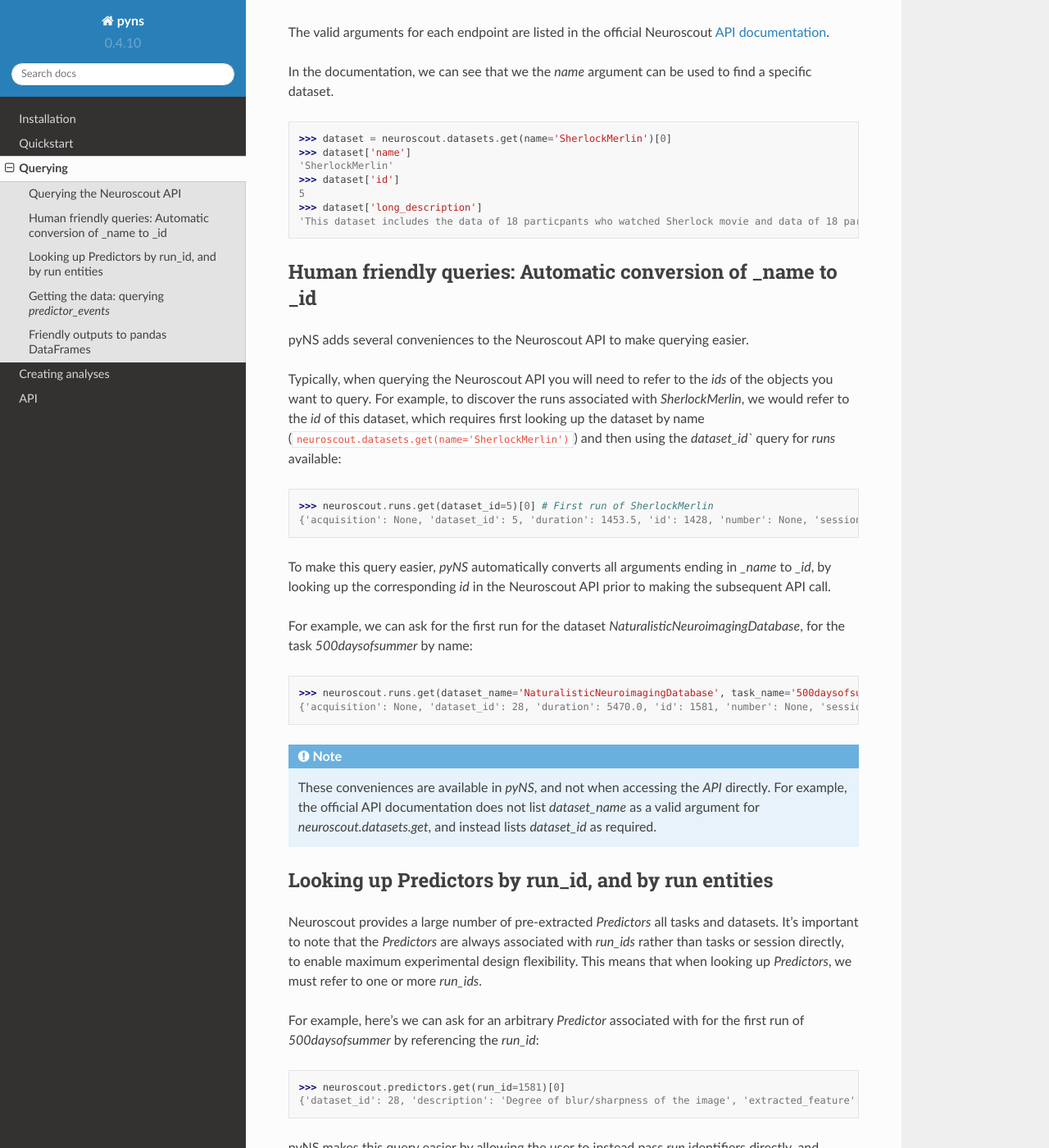
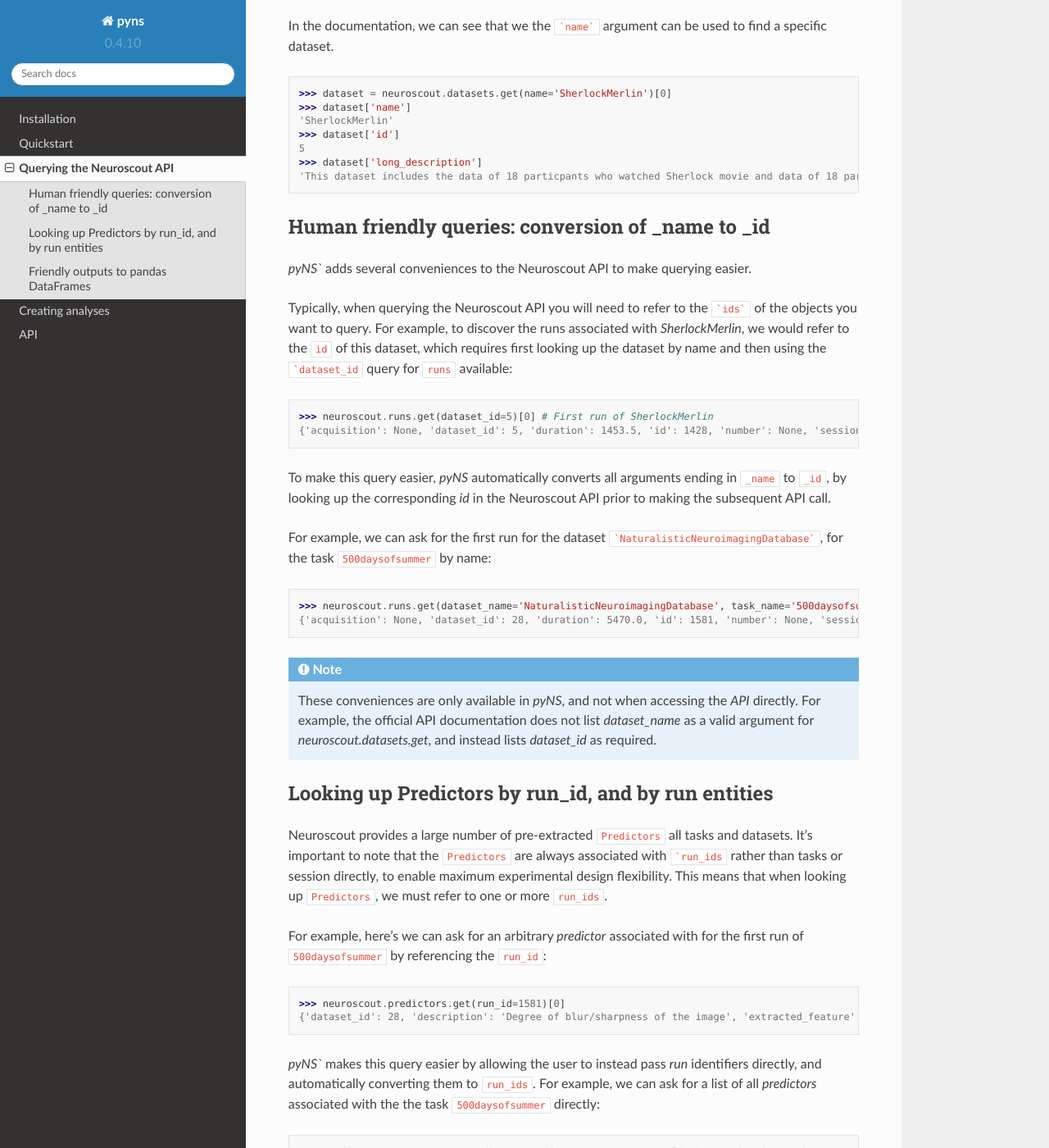
Before and after one commit to neuroscout/pyNS, a Sphinx documentation site: the page built from docs/source/querying.rst, in a window 1280 px wide and 1400 px high, scrolled down 236 px. Shown: the whole window at 82% size. Built offline with Sphinx 7.4.7 and the Read the Docs theme 2.0.0, drawn with Linux system fonts in a browser that asks for light colours; some of the changed text lies outside the part shown.

Commit message:
Fix cross refs

````diff
--- a/docs/source/querying.rst
+++ b/docs/source/querying.rst
@@ -1,9 +1,5 @@
-Querying
-========
-
----------------------------
 Querying the Neuroscout API
----------------------------
+===========================
 
 .. testsetup::
 
@@ -14,7 +10,7 @@
 
 The valid arguments for each endpoint are listed in the official Neuroscout `API documentation <https://neuroscout.org/api/>`_.
 
-In the documentation, we can see that we the `name` argument can be used to find a specific dataset.
+In the documentation, we can see that we the ```name``` argument can be used to find a specific dataset.
 
 .. doctest::
 
@@ -26,26 +22,25 @@
    >>> dataset['long_description']
    'This dataset includes the data of 18 particpants who watched Sherlock movie and data of 18 participants who watched Merlin movie.'
 
----------------------------------------------------------------
-Human friendly queries: Automatic conversion of _name to _id
----------------------------------------------------------------
+---------------------------------------------------
+Human friendly queries: conversion of _name to _id
+---------------------------------------------------
 
-pyNS adds several conveniences to the Neuroscout API to make querying easier.
+`pyNS`` adds several conveniences to the Neuroscout API to make querying easier.
 
-Typically, when querying the Neuroscout API you will need to refer to the `ids` of the objects you want to query.
-For example, to discover the runs associated with `SherlockMerlin`, we would refer to the `id` of this dataset,
-which requires first looking up the dataset by name (``neuroscout.datasets.get(name='SherlockMerlin')``) and then
-using the `dataset_id`` query for `runs` available:
+Typically, when querying the Neuroscout API you will need to refer to the ```ids``` of the objects you want to query.
+For example, to discover the runs associated with `SherlockMerlin`, we would refer to the ``id`` of this dataset,
+which requires first looking up the dataset by name and then using the ```dataset_id`` query for ``runs`` available:
 
 .. doctest::
 
    >>> neuroscout.runs.get(dataset_id=5)[0] # First run of SherlockMerlin
    {'acquisition': None, 'dataset_id': 5, 'duration': 1453.5, 'id': 1428, 'number': None, 'session': None, 'subject': '17', 'task': 45, 'task_name': 'SherlockMovie'}
 
-To make this query easier, `pyNS` automatically converts all arguments ending in `_name` to `_id`, by looking up the corresponding `id`
+To make this query easier, `pyNS` automatically converts all arguments ending in ``_name`` to ``_id``, by looking up the corresponding `id`
 in the Neuroscout API prior to making the subsequent API call.
 
-For example, we can ask for the first run for the dataset `NaturalisticNeuroimagingDatabase`, for the task `500daysofsummer` by name:
+For example, we can ask for the first run for the dataset ```NaturalisticNeuroimagingDatabase```, for the task ``500daysofsummer`` by name:
 
 .. doctest::
 
@@ -53,7 +48,7 @@
    {'acquisition': None, 'dataset_id': 28, 'duration': 5470.0, 'id': 1581, 'number': None, 'session': None, 'subject': '18', 'task': 50, 'task_name': '500daysofsummer'}
 
 .. note::
-   These conveniences are available in `pyNS`, and not when accessing the `API` directly.
+   These conveniences are only available in `pyNS`, and not when accessing the `API` directly.
    For example, the official API documentation does not list `dataset_name` as a valid argument for
    `neuroscout.datasets.get`, and instead lists `dataset_id` as required.
 
@@ -61,11 +56,11 @@
 Looking up Predictors by run_id, and by run entities
 ----------------------------------------------------
 
-Neuroscout provides a large number of pre-extracted `Predictors` all tasks and datasets.
-It's important to note that the `Predictors` are always associated with `run_ids` rather than tasks or session directly, to enable maximum experimental design flexibility.
-This means that when looking up `Predictors`, we must refer to one or more `run_ids`.
+Neuroscout provides a large number of pre-extracted ``Predictors`` all tasks and datasets.
+It's important to note that the ``Predictors`` are always associated with ```run_ids`` rather than tasks or session directly, to enable maximum experimental design flexibility.
+This means that when looking up ``Predictors``, we must refer to one or more ``run_ids``.
 
-For example, here's we can ask for an arbitrary `Predictor` associated with for the first run of `500daysofsummer` by referencing the `run_id`:
+For example, here's we can ask for an arbitrary `predictor` associated with for the first run of ``500daysofsummer`` by referencing the ``run_id``:
 
 .. doctest::
 
@@ -73,8 +68,8 @@
    {'dataset_id': 28, 'description': 'Degree of blur/sharpness of the image', 'extracted_feature': {'created_at': '2021-05-05 00:52:59.856713', 'description': 'Degree of blur/sharpness of the image', 'extractor_name': 'SharpnessExtractor', 'id': 425739, 'modality': 'image', 'resample_frequency': None}, 'id': 40254, 'max': 1.0, 'mean': 0.8604099357979763, 'min': 0.0, 'name': 'sharpness', 'num_na': 0, 'private': False, 'source': 'extracted'}
 
 
-pyNS makes this query easier by allowing the user to instead pass `run` identifiers directly, and automatically converting them to `run_ids`.
-For example, we can ask for a list of all `Predictors` associated with the the task `500daysofsummer` directly:
+`pyNS`` makes this query easier by allowing the user to instead pass `run` identifiers directly, and automatically converting them to ``run_ids``.
+For example, we can ask for a list of all `predictors` associated with the the task ``500daysofsummer`` directly:
 
 .. doctest::
 
@@ -107,7 +103,7 @@
    [{'duration': 0.30100000000000016, 'onset': 72.422, 'predictor_id': 12725, 'run_id': 134, 'value': '1'}, {'duration': 0.30100000000000016, 'onset': 72.422, 'predictor_id': 12725, 'run_id': 117, 'value': '1'}]
 
 .. note::
-   `PredictorEvents` are primarily associated with `run_id` to allow for maximum design flexibility, such as each subject seeing a different stimulus.
+   `PredictorEvents` are primarily associated with ``run_id`` to allow for maximum design flexibility, such as each subject seeing a different stimulus.
    As such, the above results will contain all event timepoints for all subjects/runs for that Predictor.
    However, in many cases all subjects will have seen the same movie, in which case you can simply use the events for a single subject as reference.
 
@@ -116,7 +112,7 @@
 Friendly outputs to pandas DataFrames
 ------------------------------------------
 
-You can easily convert any query result to a pandas DataFrame. Simply pass the argument `output_type='df'` to the query.
+You can easily convert any query result to a pandas DataFrame. Simply pass the argument ``output_type='df'`` to the query.
 This is particularly useful for `PredictorEvents`, as the are naturally represented as a pandas DataFrame`.
 
 ::
@@ -140,7 +136,7 @@
 
 
 To make the interpretation of the query easier, `pyNS` automatically converts all columns ending in `_id` to their respective names.
-In the case of `run_id`, we fetch the corresponding BIDS entities (i.e.`subject`, `number`, `session`, `acquisition`) and add them to the DataFrame.
+In the case of ``run_id``, we fetch the corresponding BIDS entities (i.e. ``subject``, ``number``, ``session``, ``acquisition``) and add them to the DataFrame.
 
 .. note::
-   Asking for PredictorEvents for a dataset or task without specifying a `predictor_name` may results in a very long running query.
+   Asking for PredictorEvents for a dataset or task without specifying a ``predictor_name`` may results in a very long running query.
````
Also changed, not shown: other parts of docs/source/querying.rst (+6 -5 lines), docs/source/analyses.rst (+5 -5 lines), docs/source/quickstart.rst (+4 -4 lines).
